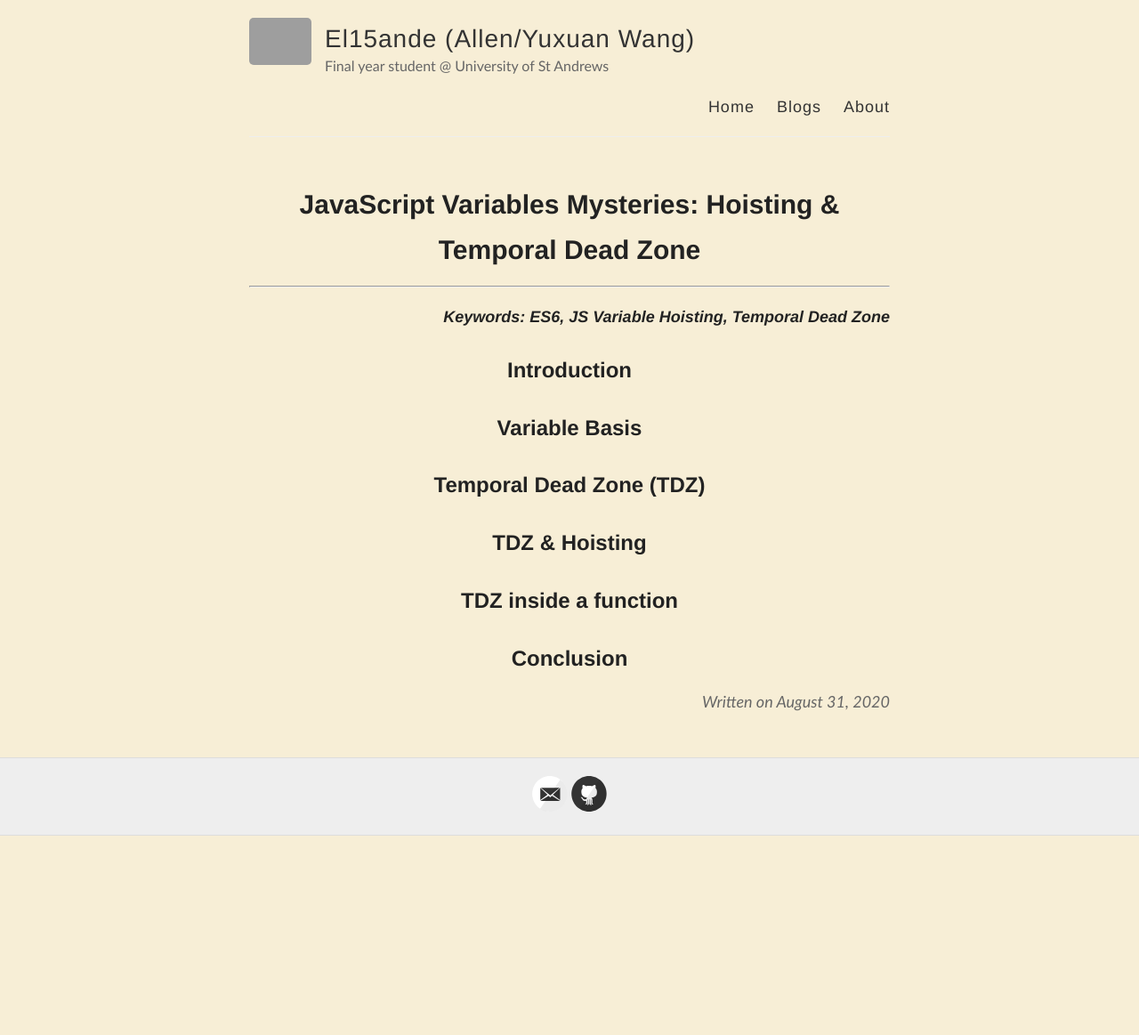
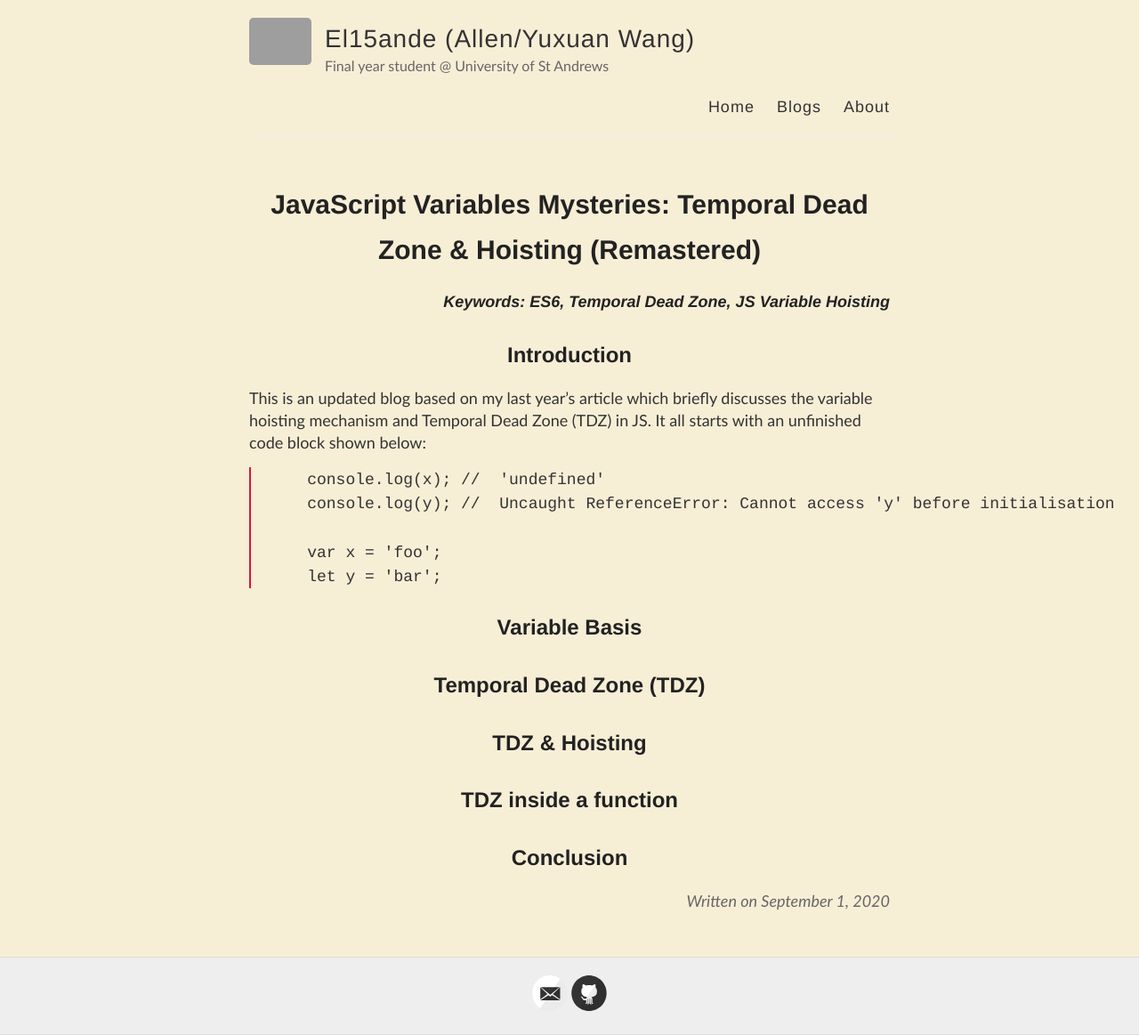
Before and after one commit to El15ande/El15ande.github.io, a Jekyll site: the page built from _posts/2020-09-01-JS-Variable-Mysteries.md, in a window 1280 px wide. Shown: the whole page at 89% size. Built offline with Jekyll 4.4.1, drawn with Linux system fonts in a browser that asks for light colours; before the commit the page ends 939 px from its top, so only the background shows below that; grey boxes are pictures that could not be loaded.

Commit message:
Ver. 1.0.7

````diff
--- a/_posts/2020-08-31-JS-Variable-Mysteries.md
+++ /dev/null
@@ -1,19 +0,0 @@
----
-layout: post
-title: "JavaScript Variables Mysteries: Hoisting & Temporal Dead Zone"
-date: 2020-8-31
----
-<hr>
-###### _Keywords: ES6, JS Variable Hoisting, Temporal Dead Zone_
-
-## Introduction
-
-## Variable Basis
-
-## Temporal Dead Zone (TDZ)
-
-## TDZ & Hoisting
-
-## TDZ inside a function
-
-## Conclusion
--- /dev/null
+++ b/_posts/2020-09-01-JS-Variable-Mysteries.md
@@ -0,0 +1,29 @@
+---
+layout: post
+title: "JavaScript Variables Mysteries: Temporal Dead Zone & Hoisting (Remastered)"
+date: 2020-9-1
+---
+
+###### _Keywords: ES6, Temporal Dead Zone, JS Variable Hoisting_
+
+## Introduction
+
+This is an updated blog based on my last year's article which briefly discusses the variable hoisting mechanism and Temporal Dead Zone (TDZ) in JS. It all starts with an unfinished code block shown below:
+
+```JavaScript
+    console.log(x); //  'undefined'
+    console.log(y); //  Uncaught ReferenceError: Cannot access 'y' before initialisation
+
+    var x = 'foo';
+    let y = 'bar';
+```
+
+## Variable Basis
+
+## Temporal Dead Zone (TDZ)
+
+## TDZ & Hoisting
+
+## TDZ inside a function
+
+## Conclusion
````
Also changed, not shown: 404.md (+1 -1 lines).
